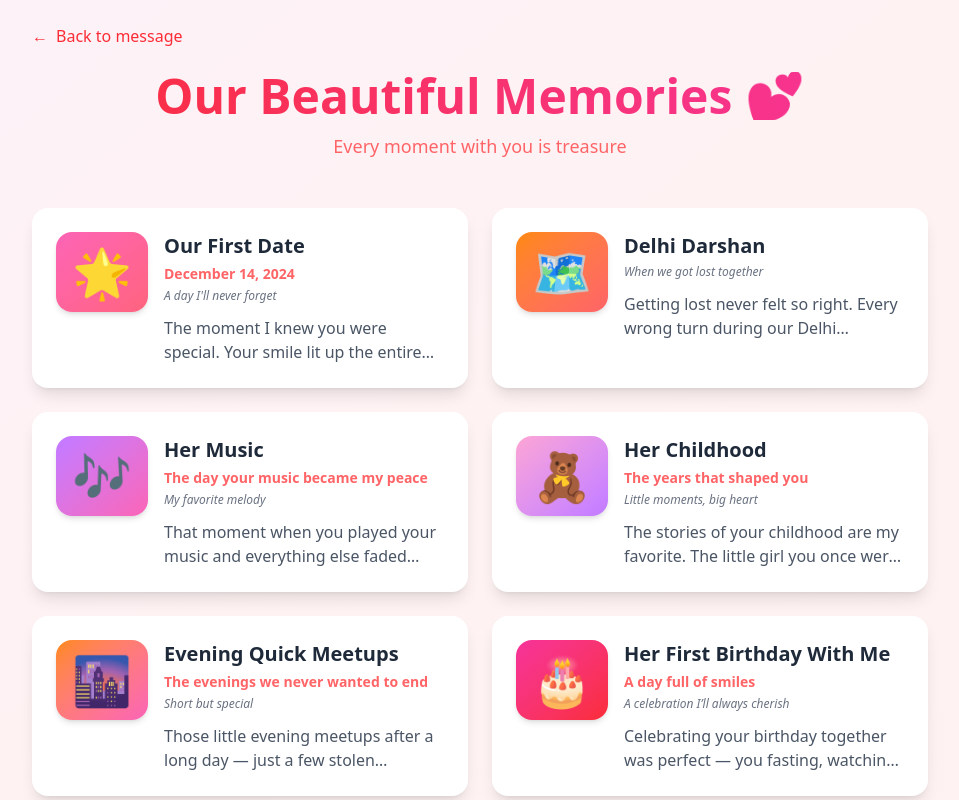
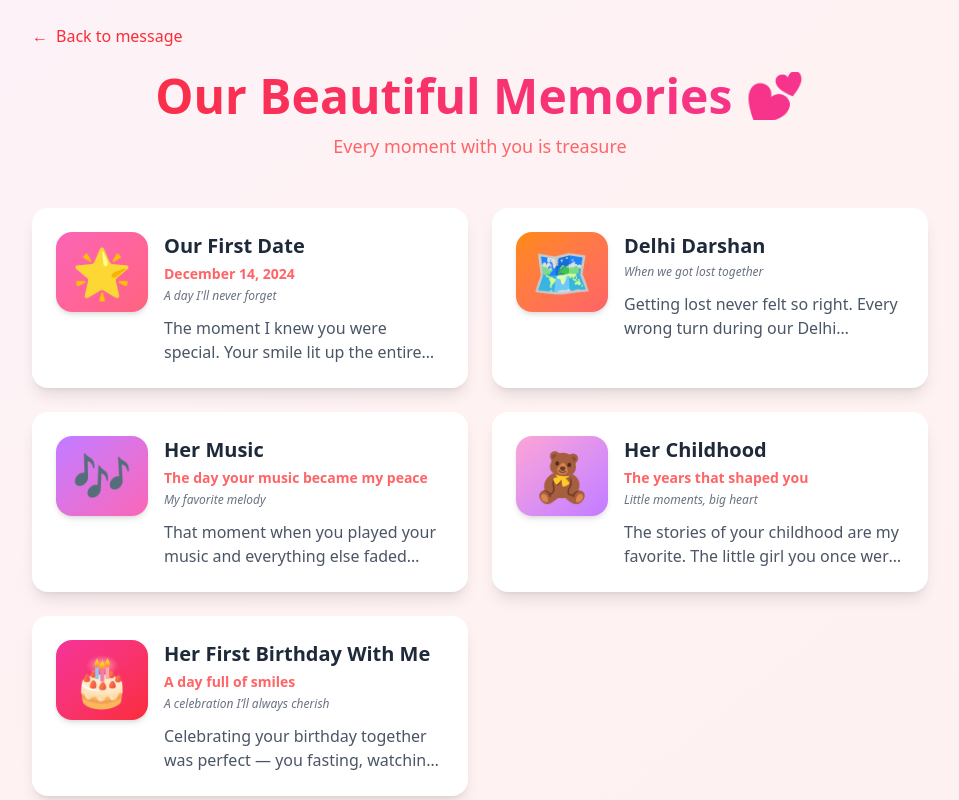
Before and after one commit to NileshAithani/14, a React (Vite) app in the folder UI/: page /memories in a window 1280 px wide. Shown: the top 800 px of the page, without its empty margins (160-1119 px from the left). Built offline with nearby package versions, Linux system fonts and the light colour scheme; a web font is replaced by a local one.

Commit message:
Update MemoriesPage.jsx

```diff
--- a/UI/src/pages/ValentineCard/CelebrationMessage/MemoriesPage.jsx
+++ b/UI/src/pages/ValentineCard/CelebrationMessage/MemoriesPage.jsx
@@ -51,20 +51,20 @@ import ninthChildhoodPhoto from "../../../assets/Child/9.jpg";
 import tenthChildhoodPhoto from "../../../assets/Child/10.jpg";
 import eleventhChildhoodPhoto from "../../../assets/Child/11.jpg";
 
-import firstEveningPhoto from "../../../assets/Evening/1.MP4";
-import secondEveningPhoto from "../../../assets/Evening/2.MP4";
-import thirdEveningPhoto from "../../../assets/Evening/3.mov";
-import fourthEveningPhoto from "../../../assets/Evening/4.mov";
-import fifthEveningPhoto from "../../../assets/Evening/5.mov";
-import sixthEveningPhoto from "../../../assets/Evening/6.mov";
-import seventhEveningPhoto from "../../../assets/Evening/7.mov";
-import eighthEveningPhoto from "../../../assets/Evening/8.png";
-import ninthEveningPhoto from "../../../assets/Evening/9.png";
-import tenthEveningPhoto from "../../../assets/Evening/10.png";
-import eleventhEveningPhoto from "../../../assets/Evening/11.png";
-import twelfthEveningPhoto from "../../../assets/Evening/12.png";
-import thirteenthEveningPhoto from "../../../assets/Evening/13.png";
-import fourteenthEveningPhoto from "../../../assets/Evening/14.mov";
+// import firstEveningPhoto from "../../../assets/Evening/1.MP4";
+// import secondEveningPhoto from "../../../assets/Evening/2.MP4";
+// import thirdEveningPhoto from "../../../assets/Evening/3.mov";
+// import fourthEveningPhoto from "../../../assets/Evening/4.mov";
+// import fifthEveningPhoto from "../../../assets/Evening/5.mov";
+// import sixthEveningPhoto from "../../../assets/Evening/6.mov";
+// import seventhEveningPhoto from "../../../assets/Evening/7.mov";
+// import eighthEveningPhoto from "../../../assets/Evening/8.png";
+// import ninthEveningPhoto from "../../../assets/Evening/9.png";
+// import tenthEveningPhoto from "../../../assets/Evening/10.png";
+// import eleventhEveningPhoto from "../../../assets/Evening/11.png";
+// import twelfthEveningPhoto from "../../../assets/Evening/12.png";
+// import thirteenthEveningPhoto from "../../../assets/Evening/13.png";
+// import fourteenthEveningPhoto from "../../../assets/Evening/14.mov";
 
 import firstBdayPhoto from "../../../assets/HerBday/1.mov";
 import secondBdayPhoto from "../../../assets/HerBday/2.mov";
@@ -272,81 +272,81 @@ export default function MemoriesPage() {
         },
       ],
     },
-    {
-      id: 5,
-      title: "Evening Quick Meetups",
-      date: "The evenings we never wanted to end",
-      subtitle: "Short but special",
-      emoji: "🌆",
-      description:
-        "Those little evening meetups after a long day — just a few stolen moments together, but they meant everything. No grand plans, just us, laughter, and the comfort of being side by side.",
-      image: "☕",
-      color: "from-orange-400 to-pink-400",
-      photos: [
-        {
-          id: 1,
-          url: firstEveningPhoto,
-          caption: "A peaceful start to the evening",
-        },
-        {
-          id: 2,
-          url: secondEveningPhoto,
-          caption: "Simple moments, shared smiles",
-        },
-        {
-          id: 3,
-          url: thirdEveningPhoto,
-          caption: "Just a quiet pause together",
-        },
-        {
-          id: 4,
-          url: fourthEveningPhoto,
-          caption: "Comfort in the little things",
-        },
-        {
-          id: 5,
-          url: fifthEveningPhoto,
-          caption: "Another evening, another memory",
-        },
-        { id: 6, url: sixthEveningPhoto, caption: "Time well spent" },
-        {
-          id: 7,
-          url: seventhEveningPhoto,
-          caption: "Moments that felt effortless",
-        },
-        {
-          id: 8,
-          url: eighthEveningPhoto,
-          caption: "Soft skies and calm conversations",
-        },
-        { id: 9, url: ninthEveningPhoto, caption: "Side by side, as always" },
-        {
-          id: 10,
-          url: tenthEveningPhoto,
-          caption: "A short break from the world",
-        },
-        {
-          id: 11,
-          url: eleventhEveningPhoto,
-          caption: "Evenings made a little brighter",
-        },
-        {
-          id: 12,
-          url: twelfthEveningPhoto,
-          caption: "Ending the day on a good note",
-        },
-        {
-          id: 13,
-          url: thirteenthEveningPhoto,
-          caption: "One more memory to hold onto",
-        },
-        {
-          id: 14,
-          url: fourteenthEveningPhoto,
-          caption: "Moments worth replaying",
-        },
-      ],
-    },
+    // {
+    //   id: 5,
+    //   title: "Evening Quick Meetups",
+    //   date: "The evenings we never wanted to end",
+    //   subtitle: "Short but special",
+    //   emoji: "🌆",
+    //   description:
+    //     "Those little evening meetups after a long day — just a few stolen moments together, but they meant everything. No grand plans, just us, laughter, and the comfort of being side by side.",
+    //   image: "☕",
+    //   color: "from-orange-400 to-pink-400",
+    //   photos: [
+    //     {
+    //       id: 1,
+    //       url: firstEveningPhoto,
+    //       caption: "A peaceful start to the evening",
+    //     },
+    //     {
+    //       id: 2,
+    //       url: secondEveningPhoto,
+    //       caption: "Simple moments, shared smiles",
+    //     },
+    //     {
+    //       id: 3,
+    //       url: thirdEveningPhoto,
+    //       caption: "Just a quiet pause together",
+    //     },
+    //     {
+    //       id: 4,
+    //       url: fourthEveningPhoto,
+    //       caption: "Comfort in the little things",
+    //     },
+    //     {
+    //       id: 5,
+    //       url: fifthEveningPhoto,
+    //       caption: "Another evening, another memory",
+    //     },
+    //     { id: 6, url: sixthEveningPhoto, caption: "Time well spent" },
+    //     {
+    //       id: 7,
+    //       url: seventhEveningPhoto,
+    //       caption: "Moments that felt effortless",
+    //     },
+    //     {
+    //       id: 8,
+    //       url: eighthEveningPhoto,
+    //       caption: "Soft skies and calm conversations",
+    //     },
+    //     { id: 9, url: ninthEveningPhoto, caption: "Side by side, as always" },
+    //     {
+    //       id: 10,
+    //       url: tenthEveningPhoto,
+    //       caption: "A short break from the world",
+    //     },
+    //     {
+    //       id: 11,
+    //       url: eleventhEveningPhoto,
+    //       caption: "Evenings made a little brighter",
+    //     },
+    //     {
+    //       id: 12,
+    //       url: twelfthEveningPhoto,
+    //       caption: "Ending the day on a good note",
+    //     },
+    //     {
+    //       id: 13,
+    //       url: thirteenthEveningPhoto,
+    //       caption: "One more memory to hold onto",
+    //     },
+    //     {
+    //       id: 14,
+    //       url: fourteenthEveningPhoto,
+    //       caption: "Moments worth replaying",
+    //     },
+    //   ],
+    // },
     {
       id: 6,
       title: "Her First Birthday With Me",
```
